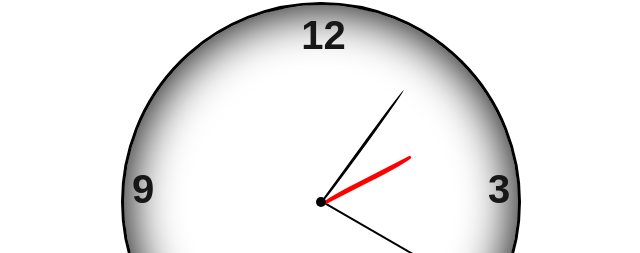
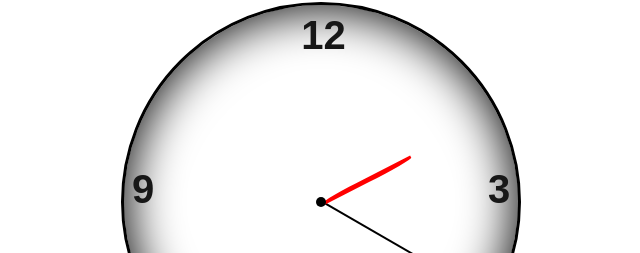
Before and after one commit to melnikovstn/simple-clock-widget, a Next.js app: page / in a window 1280 px wide. Shown: the part 126-379 px from the top of the page, without its empty margins (319-959 px from the left). Built offline with nearby package versions, Linux system fonts and the light colour scheme.

Commit message:
kostileshe

```diff
--- a/src/app/page.tsx
+++ b/src/app/page.tsx
@@ -6,11 +6,17 @@ import { Trigger } from "./trigger";
 
 export default function Home() {
 
+  const [flag, setFlag] = useState('');
+
       const [date, setDate] = useState<Date>(new Date());
 
       const [hour, setHour] = useState<number>(date.getHours());
       const [min, setMin] = useState<number>(date.getMinutes());
       const [sec, setSec] = useState<number>(date.getSeconds());
+
+      useEffect(() => {
+        setFlag(Math.random().toString())
+      }, [sec])
 
       console.log(hour)
       console.log('min', min)
@@ -30,7 +36,7 @@ export default function Home() {
       }, [sec]);
 
   return (
-    <div className="wrapper">
+    <div className={`wrapper ${flag}`}>
       <Trigger hour={hour} min={min} sec={sec} />
     </div>
   );
--- a/src/app/trigger.tsx
+++ b/src/app/trigger.tsx
@@ -1,4 +1,4 @@
-import { FC, useEffect, useState } from "react";
+import { FC } from "react";
 import { hours } from "./datas/layot";
 import { Hour } from "./hour";
 
@@ -9,12 +9,6 @@ type Tprops = {
 }
 
 export const Trigger: FC<Tprops> = ({hour, min, sec}) => {
-
-  const [flag, setFlag] = useState('');
-
-  useEffect(() => {
-    setFlag(Math.random().toString())
-  }, [sec])
 
     const hstyle = {
       transform: `rotate(${hour*30 + (min * 6) / 12}deg)`
@@ -30,8 +24,8 @@ export const Trigger: FC<Tprops> = ({hour, min, sec}) => {
 
     return (<div className="clock_wrapper">
         {hours.map((h, i) => <Hour key={hours[i]} i={i} hours={hours} hour={h} />)}
-        <div className={`hourarrow ${flag}`} style={hstyle}></div>
-        <div className={`minutearrow ${flag}`} style={mstyle}></div>
+        <div className='hourarrow' style={hstyle}></div>
+        <div className='minutearow' style={mstyle}></div>
         <div className="secundearrow" style={sstyle}></div>
         <div className="point"></div>
       </div>)
```
